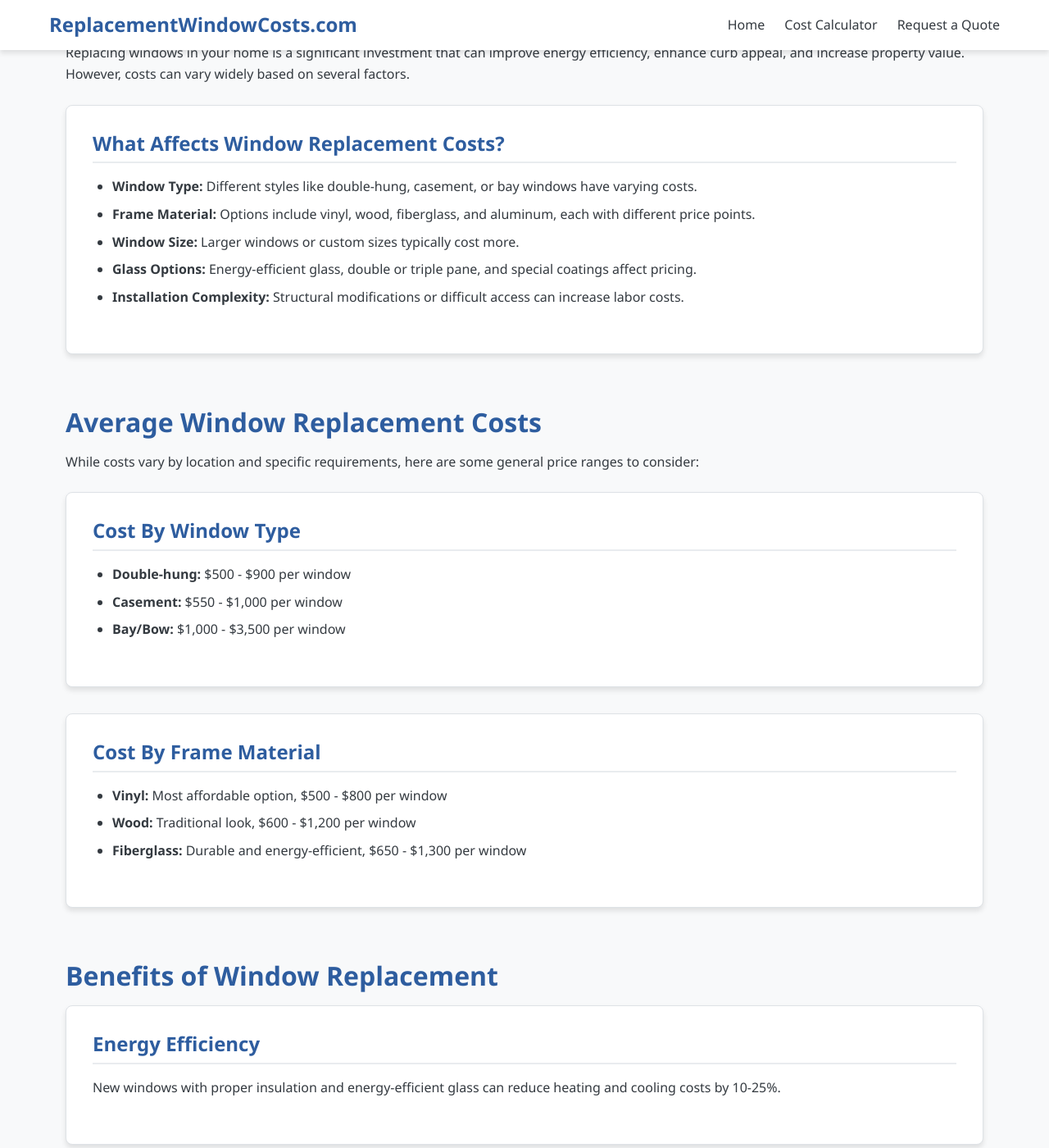
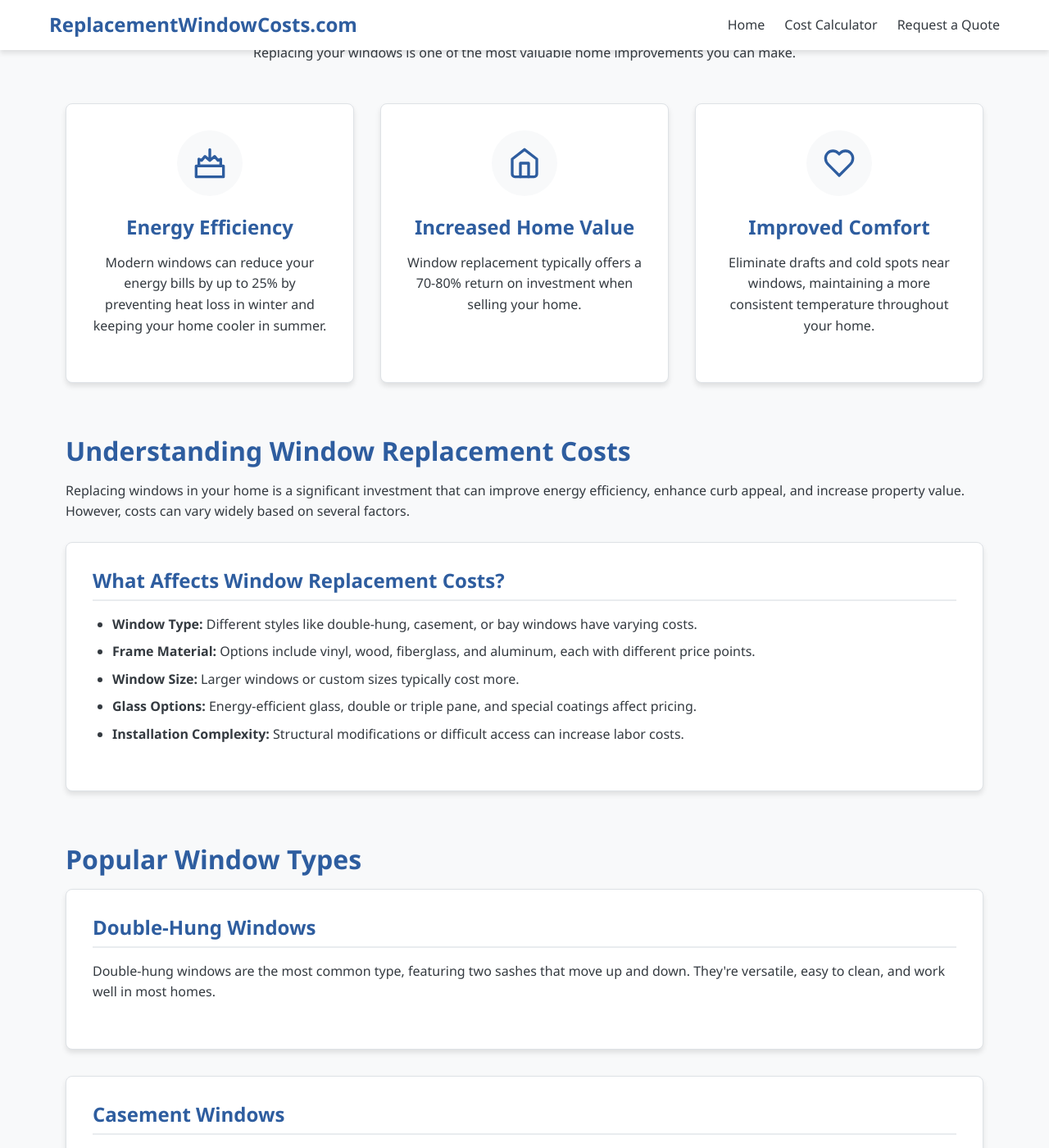
Before and after one commit to tim-amredev/replacement-window-costs, a Jekyll site: the page built from index.html, in a window 1280 px wide and 1400 px high, scrolled down 498 px. Shown: the whole window at 82% size. Built offline with Jekyll 4.4.1, drawn with Linux system fonts in a browser that asks for light colours; some of the changed text lies outside the part shown.

Commit message:
Update index.html

```diff
--- a/index.html
+++ b/index.html
@@ -7,11 +7,42 @@ title: Home
   <div class="container">
     <h1>Window Replacement Cost Calculator</h1>
     <p>Get accurate estimates for your window replacement project. Calculate costs based on window type, material, size, and quantity.</p>
-    <a href="{{ site.baseurl }}/calculator.html" class="btn btn-primary">Calculate Costs Now</a>
+    <a href="{{ site.baseurl }}/calculator.html" class="btn btn-secondary pulse">Calculate Costs Now</a>
   </div>
 </section>
 
 <section class="container">
+  <div class="section text-center">
+    <h2>Why Replace Your Windows?</h2>
+    <p>Replacing your windows is one of the most valuable home improvements you can make.</p>
+
+    <div class="feature-cards">
+      <div class="feature-card">
+        <div class="feature-icon">
+          <svg xmlns="http://www.w3.org/2000/svg" width="40" height="40" viewBox="0 0 24 24" fill="none" stroke="currentColor" stroke-width="2" stroke-linecap="round" stroke-linejoin="round"><path d="M12 2v8L8.5 7 6 10l-2-1v5h16v-5l-2 1-2.5-3L12 10V2z"/><path d="M2 14h20v8H2z"/></svg>
+        </div>
+        <h3>Energy Efficiency</h3>
+        <p>Modern windows can reduce your energy bills by up to 25% by preventing heat loss in winter and keeping your home cooler in summer.</p>
+      </div>
+
+      <div class="feature-card">
+        <div class="feature-icon">
+          <svg xmlns="http://www.w3.org/2000/svg" width="40" height="40" viewBox="0 0 24 24" fill="none" stroke="currentColor" stroke-width="2" stroke-linecap="round" stroke-linejoin="round"><path d="M3 9l9-7 9 7v11a2 2 0 0 1-2 2H5a2 2 0 0 1-2-2z"></path><polyline points="9 22 9 12 15 12 15 22"></polyline></svg>
+        </div>
+        <h3>Increased Home Value</h3>
+        <p>Window replacement typically offers a 70-80% return on investment when selling your home.</p>
+      </div>
+
+      <div class="feature-card">
+        <div class="feature-icon">
+          <svg xmlns="http://www.w3.org/2000/svg" width="40" height="40" viewBox="0 0 24 24" fill="none" stroke="currentColor" stroke-width="2" stroke-linecap="round" stroke-linejoin="round"><path d="M20.42 4.58a5.4 5.4 0 0 0-7.65 0l-.77.78-.77-.78a5.4 5.4 0 0 0-7.65 0C1.46 6.7 1.33 10.28 4 13l8 8 8-8c2.67-2.72 2.54-6.3.42-8.42z"></path></svg>
+        </div>
+        <h3>Improved Comfort</h3>
+        <p>Eliminate drafts and cold spots near windows, maintaining a more consistent temperature throughout your home.</p>
+      </div>
+    </div>
+  </div>
+
   <div class="section">
     <h2>Understanding Window Replacement Costs</h2>
     <p>Replacing windows in your home is a significant investment that can improve energy efficiency, enhance curb appeal, and increase property value. However, costs can vary widely based on several factors.</p>
@@ -29,25 +60,21 @@ title: Home
   </div>
 
   <div class="section">
-    <h2>Average Window Replacement Costs</h2>
-    <p>While costs vary by location and specific requirements, here are some general price ranges to consider:</p>
+    <h2>Popular Window Types</h2>
 
     <div class="card">
-      <h3>Cost By Window Type</h3>
-      <ul>
-        <li><strong>Double-hung:</strong> $500 - $900 per window</li>
-        <li><strong>Casement:</strong> $550 - $1,000 per window</li>
-        <li><strong>Bay/Bow:</strong> $1,000 - $3,500 per window</li>
-      </ul>
+      <h3>Double-Hung Windows</h3>
+      <p>Double-hung windows are the most common type, featuring two sashes that move up and down. They're versatile, easy to clean, and work well in most homes.</p>
     </div>
 
     <div class="card">
-      <h3>Cost By Frame Material</h3>
-      <ul>
-        <li><strong>Vinyl:</strong> Most affordable option, $500 - $800 per window</li>
-        <li><strong>Wood:</strong> Traditional look, $600 - $1,200 per window</li>
-        <li><strong>Fiberglass:</strong> Durable and energy-efficient, $650 - $1,300 per window</li>
-      </ul>
+      <h3>Casement Windows</h3>
+      <p>Casement windows are hinged on one side and open outward like a door. They provide excellent ventilation and are more energy-efficient than double-hung windows.</p>
+    </div>
+
+    <div class="card">
+      <h3>Bay Windows</h3>
+      <p>Bay windows project outward from the home, creating additional interior space and allowing more light to enter. They're a beautiful architectural feature that can increase your home's value.</p>
     </div>
   </div>
 
@@ -75,10 +102,10 @@ title: Home
     </div>
   </div>
 
-  <div class="section">
+  <div class="section text-center">
     <h2>Ready to Get Started?</h2>
     <p>Use our calculator to get an estimate for your window replacement project, or request a personalized quote from our network of trusted professionals.</p>
-    <div style="text-align: center; margin: 2rem 0;">
+    <div style="margin: 2.5rem 0;">
       <a href="{{ site.baseurl }}/calculator.html" class="btn btn-primary" style="margin-right: 1rem;">Calculate Costs</a>
       <a href="{{ site.baseurl }}/form-collection.html" class="btn btn-secondary">Request a Quote</a>
     </div>
```
